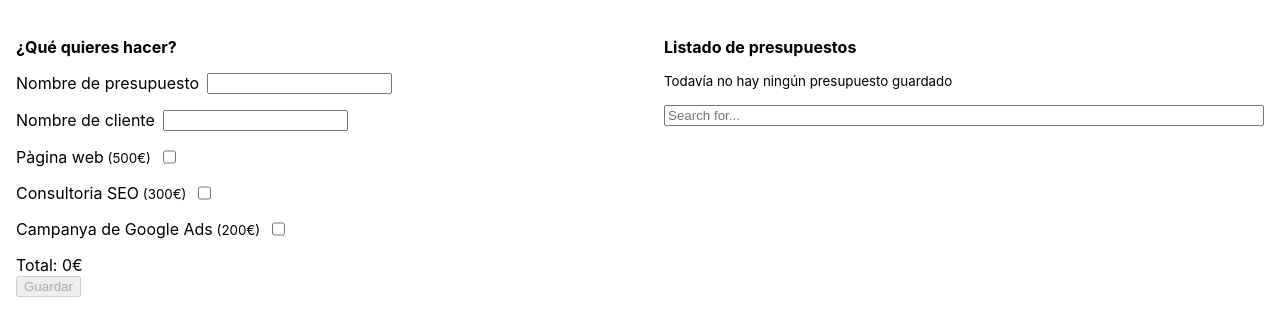
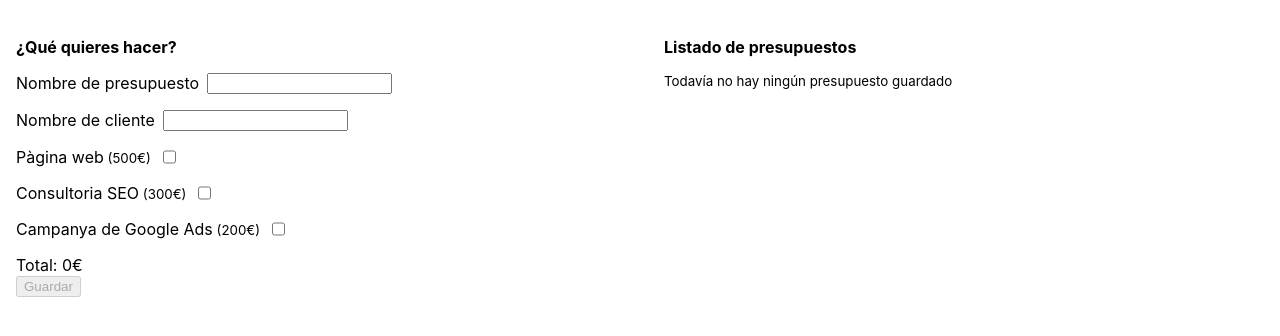
Before and after one commit to gemmabcr/react-sprint7, a React (Create React App) app: page /pressupost in a window 1280 px wide. Shown: the top 336 px of the page. Built offline with nearby package versions, Linux system fonts and the light colour scheme.

Commit message:
feat: filtered budgets list

```diff
--- a/src/components/ItemList/ItemList.js
+++ b/src/components/ItemList/ItemList.js
@@ -6,7 +6,7 @@ const ItemList = ({ item }) => {
     <ItemListContainer>
       <ItemListHeader>
         <p>{ item.title }, de { item.client }</p>
-        <small>{ item.date }</small>
+        <small>{ item.formattedDate }</small>
       </ItemListHeader>
       { item.products.length > 0 &&
         <div>
--- a/src/components/ListPressupost/ListBudget.js
+++ b/src/components/ListPressupost/ListBudget.js
@@ -1,39 +1,59 @@
 import React from 'react'
 import { ListContainer } from './ListBudgetStyled'
 import ItemList from '../ItemList/ItemList'
-import { filteredConditions, filteredList, unfilteredConditions } from './ListBudgetFunctions'
+import { emptyList, searchedData } from './ListBudgetFunctions'
+import { FlexRow } from '../../pages/Pressupost/PressupostStyled'
 
 const ListBudget = ({ title, listBudget }) => {
   const [searchBudget, setSearchBudget] = React.useState('')
+  const [filterItem, setFilterItem] = React.useState('')
   const emptyListText = 'Todavía no hay ningún presupuesto guardado'
 
   return (
     <ListContainer>
       <h4>{ title }</h4>
-      { listBudget.length === 0 &&
+      { emptyList(listBudget) &&
         <small>{ emptyListText }</small>
       }
+      { !emptyList(listBudget) &&
+        <>
           <input
-        id={ 'searchBudget' }
-        name={ 'searchBudget' }
+            id='searchBudget'
+            name='searchBudget'
             placeholder='Search for...'
-        value={ searchBudget }
+            value={searchBudget}
             onChange={ (event) => setSearchBudget(event.target.value) }
           />
-      { unfilteredConditions(listBudget, searchBudget) &&
-        listBudget.map(item =>
+          <FlexRow>
+            <button
+              onClick={() => setFilterItem('')}
+            >
+              reset orden
+            </button>
+            <button
+              onClick={() => setFilterItem('recent')}
+            >
+              más recientes
+            </button>
+            <button
+              onClick={() => setFilterItem('oldest')}
+            >
+              más antiguas
+            </button>
+            <button
+              onClick={() => setFilterItem('alfabetic')}
+            >
+              alfabeticamente
+            </button>
+          </FlexRow>
+          { searchedData(listBudget, filterItem, searchBudget).map(item =>
               <ItemList
-            item={ item }
-            key={ item.id }
+                item={item}
+                key={item.id}
               />
           )}
-      { filteredConditions(listBudget, searchBudget) &&
-        filteredList(listBudget, searchBudget).map(item =>
-          <ItemList
-            item={ item }
-            key={ item.id }
-          />
-      ) }
+        </>
+      }
     </ListContainer>
   )
 }
--- a/src/components/ListPressupost/ListBudgetFunctions.js
+++ b/src/components/ListPressupost/ListBudgetFunctions.js
@@ -1,13 +1,29 @@
-export function unfilteredConditions (list, search) {
-  return list.length > 0 && search === ''
+export function emptyList (list) {
+  return list.length === 0
 }
 
-export function filteredConditions (list, search) {
-  return list.length > 0 && search !== ''
+export function filteredData (list, filter) {
+  return [...list]
+    .sort((a, b) => {
+      if (filter === 'alfabetic') {
+        return a.title.localeCompare(b.title)
+      }
+      if (filter === 'recent') {
+        return new Date(b.date) - new Date(a.date)
+      }
+      if (filter === 'oldest') {
+        return new Date(a.date) - new Date(b.date)
+      }
+      return a.id - b.id
+    })
 }
 
-export function filteredList (list, search) {
-  return list.filter(item => {
+export function searchedData (list, filter, search) {
+  const filteredArray = filteredData(list, filter)
+  if (search === '') {
+    return filteredArray
+  }
+  return filteredArray.filter(item => {
     const title = item.title
     const lowerTitle = title.toLowerCase()
     const lowerSearch = search.toLowerCase()
--- a/src/pages/Pressupost/PressupostFunctions.js
+++ b/src/pages/Pressupost/PressupostFunctions.js
@@ -54,6 +54,7 @@ export function getSubmitData (data, list, total) {
     products: selectedItems,
     webFunctions: webFunctionalities,
     totalPrice: total,
-    date: format(new Date())
+    date: new Date(),
+    formattedDate: format(new Date()),
   }
 }
```
Lines whose indentation alone changed are shown as unchanged.
